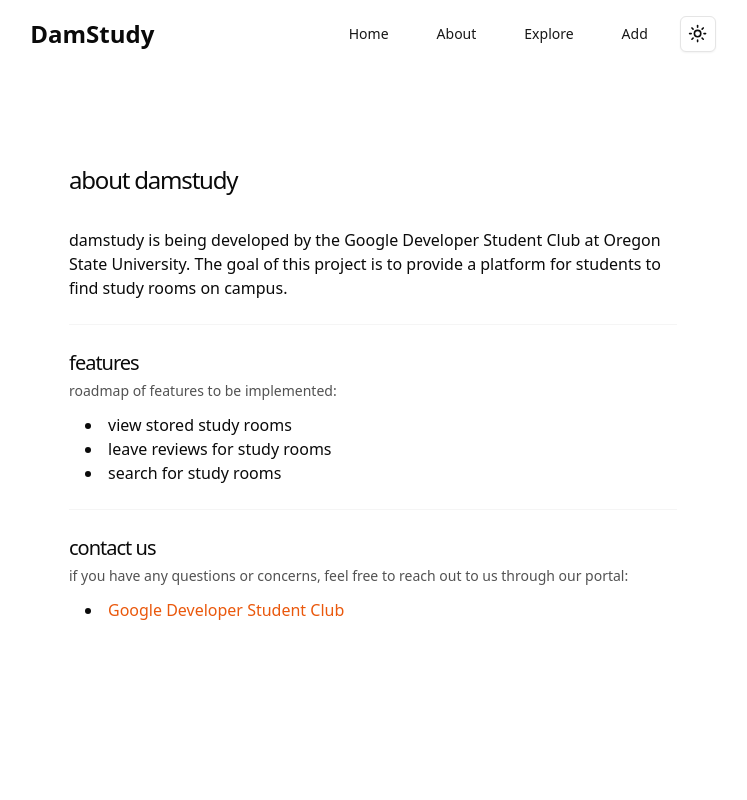
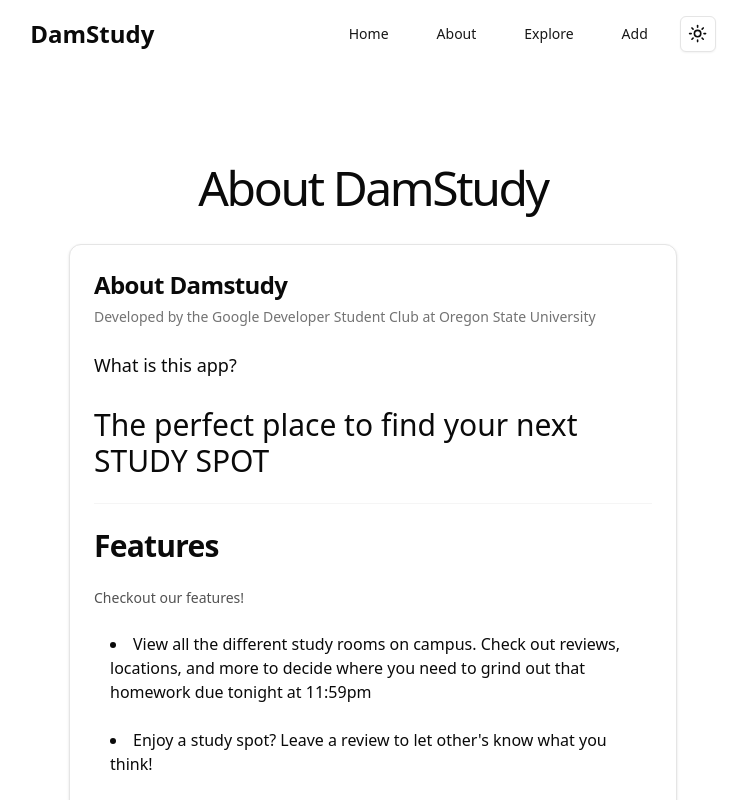
Before and after one commit to GDSC-OregonState/DamStudy-Frontend, a React (Vite) app: page /about in a window 1280 px wide. Shown: the top 800 px of the page, without its empty margins (267-1014 px from the left). Built offline with nearby package versions, Linux system fonts and the light colour scheme.

Commit message:
added a bit to the about page (#12)
Co-authored-by: Taz Larson <tazlarson@Terris-MacBook-Pro.local>

```diff
--- a/src/components/about.tsx
+++ b/src/components/about.tsx
@@ -1,35 +1,41 @@
+import { Card, CardHeader, CardTitle, CardDescription, CardContent } from "./ui/card";
+import Hero from "./hero";
+
 export function AboutPage() {
   return (
     <>
       <section className="container prose prose-neutral dark:prose-invert max-w-2xl place-self-start my-24">
-        <h1 className="font-medium text-2xl mb-8 tracking-tighter">
-          about damstudy
+        <h1 className="font-medium text-5xl mb-8 tracking-tighter text-center font-bold">
+          About <span className="dark:text-orange-600">DamStudy</span>
         </h1>
-        <div className="prose prose-neutral dark:prose-invert">
-          <p>
-            damstudy is being developed by the Google Developer Student Club at
-            Oregon State University. The goal of this project is to provide a
-            platform for students to find study rooms on campus.
+        <Card className="my-6 w-full">
+          <CardHeader>
+            <CardTitle className="text-2xl">About Damstudy</CardTitle>
+            <CardDescription>Developed by the Google Developer Student Club at Oregon State University</CardDescription>
+          </CardHeader>
+          <CardContent>
+            <p className="text-lg">
+              What is this app?
+              <br /><br />
+              <span className="text-3xl">The perfect place to find your next <span className="dark:text-orange-600">STUDY SPOT</span></span>
             </p>
             <hr className="my-6 border-neutral-100 dark:border-neutral-800" />
-          <h2 className="font-medium text-xl mb-1 tracking-tighter">
-            features
-          </h2>
-          <p className="text-neutral-600 dark:text-neutral-400 text-sm mb-3">
-            roadmap of features to be implemented:
+            <CardTitle className="text-3xl my-6">Features</CardTitle>
+            <p className="text-neutral-600 dark:text-neutral-400 text-sm mb-3 text-lg">
+              Checkout our features!
             </p>
-          <ul className="list-disc list-inside ml-4">
-            <li>view stored study rooms</li>
-            <li>leave reviews for study rooms</li>
-            <li>search for study rooms</li>
+            <ul className=" my-6 list-disc list-inside ml-4">
+
+              <li>View all the  different study rooms on campus. Check out reviews, locations, and more to decide where you need to grind out that homework due tonight at 11:59pm</li>
+              <br></br>
+              <li>Enjoy a study spot? Leave a review to let other's know what you think!</li>
+              <br></br>
+              <li>Search through all the study rooms on campus by name, activity level, or rating!</li>
             </ul>
             <hr className="my-6 border-neutral-100 dark:border-neutral-800" />
-
-          <h2 className="font-medium text-xl mb-1 tracking-tighter">
-            contact us
-          </h2>
-          <p className="text-neutral-600 dark:text-neutral-400 text-sm mb-3">
-            if you have any questions or concerns, feel free to reach out to us
+            <CardTitle className="text-3xl my-6">Contact Us</CardTitle>
+            <p className="text-neutral-600 dark:text-neutral-400 text-m mb-3">
+              If you have any questions or concerns, feel free to reach out to us
               through our portal:
             </p>
             <ul className="list-disc list-inside ml-4">
@@ -42,7 +48,8 @@ export function AboutPage() {
                 </a>
               </li>
             </ul>
-        </div>
+          </CardContent>
+        </Card>
       </section>
     </>
   );
```
Lines whose indentation alone changed are shown as unchanged.
